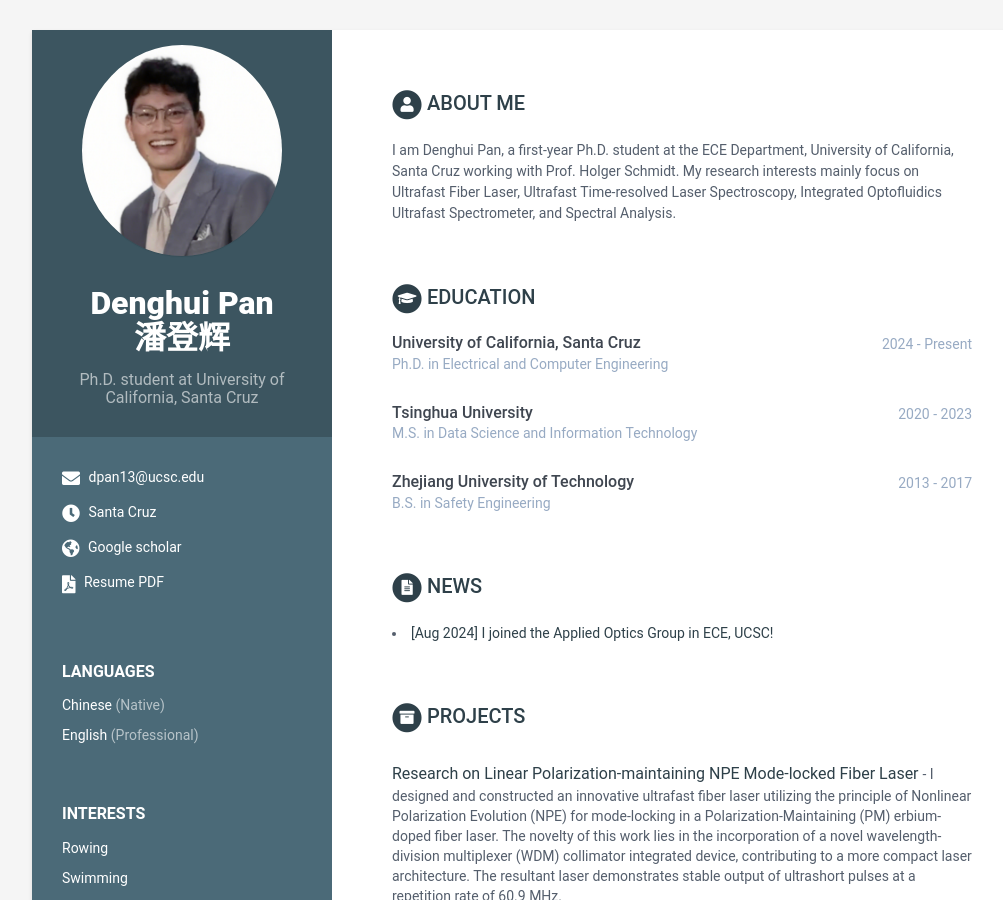
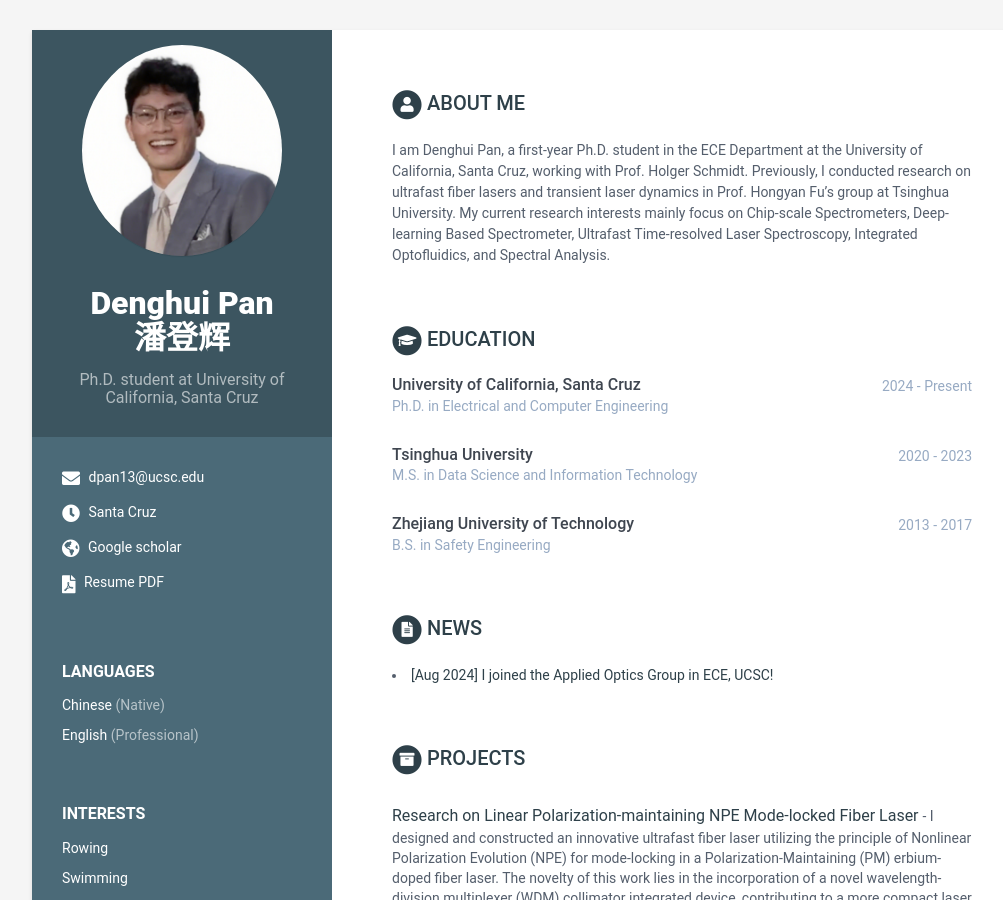
Before and after one commit to denghuipan/denghuipan.github.io, a Jekyll site: the page built from index.html, in a window 1280 px wide and 900 px high. Shown: the whole window, without its empty margins (108-1111 px from the left). Built offline with Jekyll 4.4.1, drawn with Linux system fonts in a browser that asks for light colours.

Commit message:
Update data.yml

```diff
--- a/_data/data.yml
+++ b/_data/data.yml
@@ -55,7 +55,7 @@ sidebar:
 career-profile:
     title: About Me
     summary: |
-      I am Denghui Pan, a first-year Ph.D. student at the ECE Department, University of California, Santa Cruz working with Prof. Holger Schmidt. My research interests mainly focus on Ultrafast Fiber Laser, Ultrafast Time-resolved Laser Spectroscopy, Integrated Optofluidics Ultrafast Spectrometer, and Spectral Analysis.
+     I am Denghui Pan, a first-year Ph.D. student in the ECE Department at the University of California, Santa Cruz, working with Prof. Holger Schmidt. Previously, I conducted research on ultrafast fiber lasers and transient laser dynamics in Prof. Hongyan Fu's group at Tsinghua University. My current research interests mainly focus on Chip-scale Spectrometers, Deep-learning Based Spectrometer, Ultrafast Time-resolved Laser Spectroscopy, Integrated Optofluidics, and Spectral Analysis.
 
 education:
     title: Education
```
